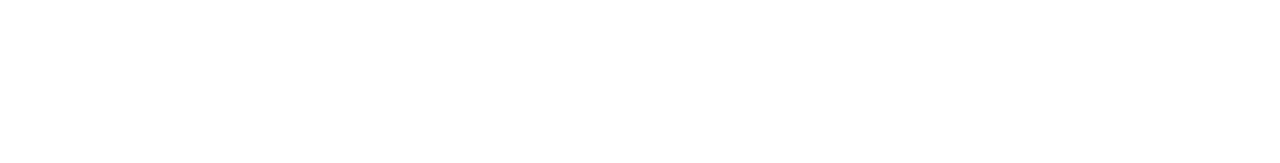
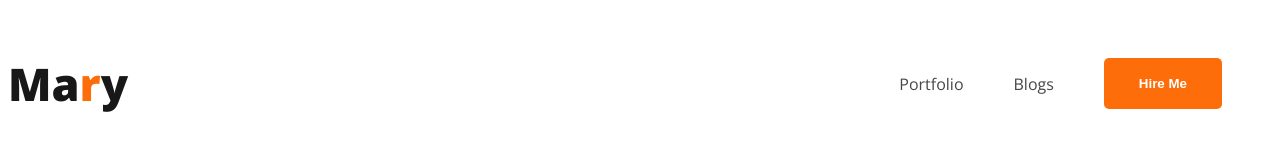
Before and after one commit to jubaerhosen/devoloper-portfolio, a plain HTML site: page index.html in a window 1280 px wide. Drawn offline with nearby package versions, Linux system fonts and the light colour scheme.

Commit message:
added nav

```diff
--- a/index.html
+++ b/index.html
@@ -4,16 +4,22 @@
     <meta charset="UTF-8">
     <meta name="viewport" content="width=device-width, initial-scale=1.0">
     <title>Devoloper portfolio</title>
+
+    <link rel="preconnect" href="https://fonts.googleapis.com">
+<link rel="preconnect" href="https://fonts.gstatic.com" crossorigin>
+<link href="https://fonts.googleapis.com/css2?family=Open+Sans:wght@400;800&display=swap" rel="stylesheet">
+    <link rel="stylesheet" href="styles/portfolio.css">
 </head>
 <body>
     <header>
-
+        <nav>
+            <h3 class="nav-title">Ma<span class="text-primary">r</span>y</h3>
+            <ul>
+                <li><a href="">Portfolio</a></li>
+                <li><a href="">Blogs</a></li>
+                <li><button class="btn-primary">Hire Me</button></li>
+            </ul>
+        </nav>
     </header>
-    <main>
-
-    </main>
-    <footer>
-
-    </footer>
 </body>
 </html>
--- /dev/null
+++ b/styles/portfolio.css
@@ -0,0 +1,41 @@
+/* common shered styles */
+body{
+    font-family: 'Open Sans', sans-serif;
+}
+.text-primary{
+    color: #fd6e0a;
+}
+.btn-primary{
+    border-radius: 5px;
+    background-color: #fd6e0a;
+    border: 0;
+    color: white;
+    font-style: 20px;
+    font-weight: 700;
+    padding: 18px 35px;
+
+}
+
+/* nav releted styles */
+nav{
+    display: flex;
+    justify-content: space-between;
+    align-items: center;
+}
+.nav-title{
+    color: #181818;
+    font-size: 45px;
+    font-weight: 800;
+}
+nav > ul{
+    display: flex;
+    align-items: center;
+}
+nav li {
+    list-style: none;
+    margin-right: 50px;
+}
+nav a {
+    text-decoration:  none;
+    color: #474747;
+}
```
